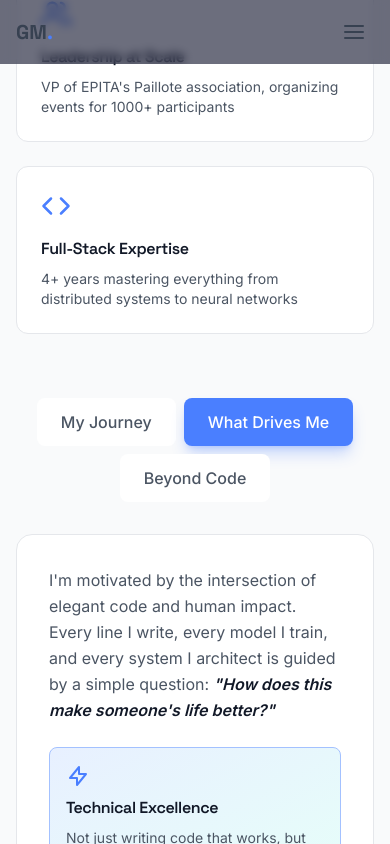
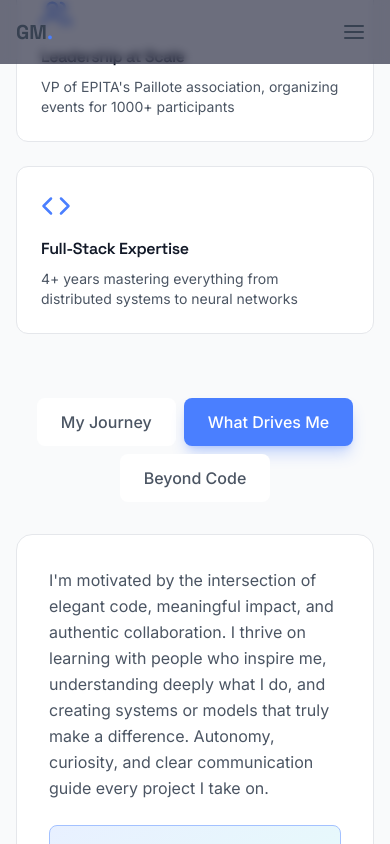
Before and after one commit to CornFlexxxxxxx/Portfolio, a React (Vite) app: page / in a window 390 px wide. Both pictures are taken after a click on the button "What Drives Me". Shown: the part 1530-2374 px from the top of the page. Built offline with nearby package versions, Linux system fonts and the light colour scheme.

Commit message:
feat: Changed the content and adjusted the phone version

```diff
--- a/src/components/layout/Header.tsx
+++ b/src/components/layout/Header.tsx
@@ -24,7 +24,8 @@ const Header = () => {
     // Handle scroll effect
     useEffect(() => {
         const handleScroll = () => {
-            setIsScrolled(window.scrollY > 950);
+            const threshold = window.innerHeight * 0.95;
+            setIsScrolled(window.scrollY > threshold);
         };
 
         window.addEventListener('scroll', handleScroll);
@@ -38,7 +39,7 @@ const Header = () => {
 
     return (
         <header
-            className={`fixed top-0 left-0 right-0 z-50 transition-all duration-300 ${isScrolled
+            className={`fixed top-0 left-0 right-0 z-50 transition-all duration-300 ${isScrolled || isMobileMenuOpen
                 ? 'bg-white/90 dark:bg-primary-500/90 backdrop-blur-md shadow-lg'
                 : 'bg-primary-500/60 dark:bg-primary-500/60 backdrop-blur-sm'
                 }`}
--- a/src/components/sections/About.tsx
+++ b/src/components/sections/About.tsx
@@ -55,14 +55,12 @@ const About = () => {
                         relentless innovation, the "why not?" attitude, and the belief that a small team can change the world.
                     </p>
                     <p>
-                        Recently, I underwent what I call my{' '}
-                        <span className="text-secondary-400 font-semibold">"mindset revolution"</span>.
-                        I shifted from passively absorbing knowledge to actively seeking out the hardest problems.
-                        Whether it's fine-tuning transformer models, building distributed systems handling 150+ cores,
-                        or leading 1000+ person events, I now run toward complexity rather than away from it.
+                        Recently, I shifted from passively absorbing knowledge to <span className="text-secondary-300 font-semibold">actively challenging myself.</span>
+                        Whether it's going deeper into school work, learning independently, giving my best in associative activities,
+                        or seeking out hackathons and new experiences, I now embrace complexity rather than shy away from it.
                     </p>
                     <p>
-                        As I approach graduation, I'm not just looking for a job – I'm seeking to contribute to
+                        As I approach graduation, I'm not just looking for a job, I'm seeking to contribute to
                         something meaningful. The Bay Area represents more than a location; it's where my technical
                         skills, international perspective, and hunger for impact can converge to create real value.
                     </p>
@@ -74,28 +72,28 @@ const About = () => {
             content: (
                 <div className="space-y-6">
                     <p className="text-gray-600 dark:text-gray-300 leading-relaxed">
-                        I'm motivated by the intersection of elegant code and human impact. Every line I write,
-                        every model I train, and every system I architect is guided by a simple question:{' '}
-                        <span className="text-gray-900 dark:text-white font-semibold italic">
-                            "How does this make someone's life better?"
-                        </span>
+                        I'm motivated by the intersection of elegant code, meaningful impact, and authentic collaboration.
+                        I thrive on learning with people who inspire me, understanding deeply what I do, and creating systems or models
+                        that truly make a difference. Autonomy, curiosity, and clear communication guide every project I take on.
                     </p>
                     <div className="grid grid-cols-1 md:grid-cols-2 gap-4 mt-6">
                         <div className="p-4 bg-gradient-to-br from-secondary-50 to-accent-50 dark:from-secondary-900/20 dark:to-accent-900/20 rounded-lg border border-secondary-200 dark:border-secondary-800">
                             <HiOutlineLightningBolt className="text-secondary-400 text-2xl mb-2" />
                             <h4 className="font-semibold text-gray-900 dark:text-white mb-2">Technical Excellence</h4>
                             <p className="text-sm text-gray-600 dark:text-gray-400">
-                                Not just writing code that works, but crafting solutions that scale, maintain, and inspire.
+                                I focus on building solutions that scale, maintain, and have a genuine impact, not just code that works.
                             </p>
                         </div>
                         <div className="p-4 bg-gradient-to-br from-accent-50 to-warm-50 dark:from-accent-900/20 dark:to-warm-900/20 rounded-lg border border-accent-200 dark:border-accent-800">
                             <HiOutlineAcademicCap className="text-accent-500 text-2xl mb-2" />
-                            <h4 className="font-semibold text-gray-900 dark:text-white mb-2">Lifelong Learning</h4>
+                            <h4 className="font-semibold text-gray-900 dark:text-white mb-2">Curiosity & Learning</h4>
                             <p className="text-sm text-gray-600 dark:text-gray-400">
-                                Every challenge is an opportunity to grow. Currently self-teaching finance alongside my AI studies.
+                                I embrace challenges as opportunities to learn, whether studying independently
+                                or collaborating with people who push me to grow.
                             </p>
                         </div>
                     </div>
+
                     <div className="mt-6">
                         <h4 className="font-semibold text-gray-900 dark:text-white mb-3">Core Values</h4>
                         <div className="flex flex-wrap gap-2">
@@ -134,18 +132,6 @@ const About = () => {
                             </div>
                         </div>
                         <div className="flex gap-4">
-                            <div className="flex-shrink-0 w-12 h-12 bg-secondary-100 dark:bg-secondary-900/20 rounded-lg flex items-center justify-center">
-                                <span className="text-xl">🌍</span>
-                            </div>
-                            <div>
-                                <h4 className="font-semibold text-gray-900 dark:text-white">Cultural Bridge</h4>
-                                <p className="text-sm text-gray-600 dark:text-gray-400 mt-1">
-                                    Being bilingual and having lived in both France and the US, I bring a unique perspective
-                                    that helps me navigate diverse teams and global challenges.
-                                </p>
-                            </div>
-                        </div>
-                        <div className="flex gap-4">
                             <div className="flex-shrink-0 w-12 h-12 bg-accent-100 dark:bg-accent-900/20 rounded-lg flex items-center justify-center">
                                 <span className="text-xl">📈</span>
                             </div>
@@ -154,6 +140,28 @@ const About = () => {
                                 <p className="text-sm text-gray-600 dark:text-gray-400 mt-1">
                                     Currently teaching myself quantitative finance – because understanding markets helps
                                     me build better fintech solutions and showcases my intellectual curiosity.
+                                </p>
+                            </div>
+                        </div>
+                        <div className="flex gap-4">
+                            <div className="flex-shrink-0 w-12 h-12 bg-secondary-100 dark:bg-secondary-900/20 rounded-lg flex items-center justify-center">
+                                <span className="text-xl">🏄‍♂️</span>
+                            </div>
+                            <div>
+                                <h4 className="font-semibold text-gray-900 dark:text-white">Sports & Adventure</h4>
+                                <p className="text-sm text-gray-600 dark:text-gray-400 mt-1">
+                                    I stay active through volleyball, gym workouts, wakeboarding, snowboarding, and surfing — all ways to challenge myself physically and mentally.
+                                </p>
+                            </div>
+                        </div>
+                        <div className="flex gap-4">
+                            <div className="flex-shrink-0 w-12 h-12 bg-accent-100 dark:bg-accent-900/20 rounded-lg flex items-center justify-center">
+                                <span className="text-xl">🌍</span>
+                            </div>
+                            <div>
+                                <h4 className="font-semibold text-gray-900 dark:text-white">Culture & Learning</h4>
+                                <p className="text-sm text-gray-600 dark:text-gray-400 mt-1">
+                                    I enjoy learning languages like Italian and Spanish, exploring new cuisines through cooking and wine tasting, and discovering new cultures whenever possible.
                                 </p>
                             </div>
                         </div>
@@ -209,8 +217,8 @@ const About = () => {
                                 key={key}
                                 onClick={() => setActiveTab(key)}
                                 className={`px-6 py-3 rounded-lg font-medium transition-all duration-300 ${activeTab === key
-                                        ? 'bg-secondary-400 text-white shadow-lg shadow-secondary-400/30'
-                                        : 'bg-white dark:bg-primary-500 text-gray-600 dark:text-gray-300 hover:bg-gray-100 dark:hover:bg-primary-400'
+                                    ? 'bg-secondary-400 text-white shadow-lg shadow-secondary-400/30'
+                                    : 'bg-white dark:bg-primary-500 text-gray-600 dark:text-gray-300 hover:bg-gray-100 dark:hover:bg-primary-400'
                                     }`}
                             >
                                 {tab.title}
--- a/src/components/sections/Projects.tsx
+++ b/src/components/sections/Projects.tsx
@@ -34,8 +34,7 @@ const Projects = () => {
         { value: 'all', label: 'All Projects', count: projects.length },
         { value: 'AI/ML', label: 'AI/ML', count: projects.filter(p => p.category === 'AI/ML').length },
         { value: 'Distributed Systems', label: 'Distributed', count: projects.filter(p => p.category === 'Distributed Systems').length },
-        { value: 'Full-Stack', label: 'Full-Stack', count: projects.filter(p => p.category === 'Full-Stack').length },
-        { value: 'IoT', label: 'IoT', count: projects.filter(p => p.category === 'IoT').length },
+        { value: 'Data-Driven', label: 'Data-Driven', count: projects.filter(p => p.category === 'Data-Driven').length },
     ];
 
     const sortedProjects = selectedCategory === 'all'
@@ -128,26 +127,6 @@ const Projects = () => {
                         </p>
                     </div>
                 )}
-
-                {/* Statistics */}
-                <div className="mt-16 grid grid-cols-2 md:grid-cols-4 gap-6 max-w-4xl mx-auto">
-                    <div className="text-center">
-                        <div className="text-3xl font-bold text-secondary-400 mb-2">5+</div>
-                        <div className="text-sm text-gray-600 dark:text-gray-400">Major Projects</div>
-                    </div>
-                    <div className="text-center">
-                        <div className="text-3xl font-bold text-accent-400 mb-2">15+</div>
-                        <div className="text-sm text-gray-600 dark:text-gray-400">Technologies</div>
-                    </div>
-                    <div className="text-center">
-                        <div className="text-3xl font-bold text-warm-400 mb-2">100K+</div>
-                        <div className="text-sm text-gray-600 dark:text-gray-400">Data Points</div>
-                    </div>
-                    <div className="text-center">
-                        <div className="text-3xl font-bold text-purple-400 mb-2">24/7</div>
-                        <div className="text-sm text-gray-600 dark:text-gray-400">Passion</div>
-                    </div>
-                </div>
             </div>
         </section>
     );
--- a/src/components/ui/ProjectCard.tsx
+++ b/src/components/ui/ProjectCard.tsx
@@ -1,6 +1,6 @@
 import { type Project } from '../../data/projects';
-import { FiGithub, FiExternalLink, FiStar, FiArrowRight } from 'react-icons/fi';
-import { HiOutlineChip, HiOutlineDatabase, HiOutlineCode, HiOutlineWifi } from 'react-icons/hi';
+import { FiGithub, FiExternalLink, FiArrowRight } from 'react-icons/fi';
+import { HiOutlineChip, HiOutlineDatabase, HiOutlineWifi } from 'react-icons/hi';
 
 interface ProjectCardProps {
     project: Project;
@@ -10,9 +10,8 @@ interface ProjectCardProps {
 const ProjectCard = ({ project, index }: ProjectCardProps) => {
     const categoryIcons = {
         'AI/ML': HiOutlineChip,
-        'Distributed Systems': HiOutlineDatabase,
-        'Full-Stack': HiOutlineCode,
-        'IoT': HiOutlineWifi,
+        'Distributed Systems': HiOutlineWifi,
+        'Data-Driven': HiOutlineDatabase,
     };
 
     const CategoryIcon = categoryIcons[project.category];
@@ -23,9 +22,7 @@ const ProjectCard = ({ project, index }: ProjectCardProps) => {
                 return 'from-secondary-400 to-purple-400';
             case 'Distributed Systems':
                 return 'from-accent-400 to-blue-400';
-            case 'Full-Stack':
-                return 'from-warm-400 to-orange-400';
-            case 'IoT':
+            case 'Data-Driven':
                 return 'from-green-400 to-teal-400';
             default:
                 return 'from-gray-400 to-gray-500';
--- a/src/data/experience.ts
+++ b/src/data/experience.ts
@@ -45,6 +45,7 @@ export const experiences: Experience[] = [
             'Redesigned organizational system using Notion, improving coordination by 40%',
             'Managed crisis situations with real-time problem-solving',
         ],
+        tech: ['Event Management', 'Team Leadership', 'Public Speaking'],
     },
     {
         id: 'vesto',
@@ -76,6 +77,7 @@ export const experiences: Experience[] = [
             'Built international network of tech professionals and students',
             'Gained cross-cultural communication skills essential for global teams',
         ],
+        tech: ['Cross-Cultural Communication', 'Adaptability'],
     },
     {
         id: 'savencia',
--- a/src/data/projects.ts
+++ b/src/data/projects.ts
@@ -4,7 +4,7 @@ export interface Project {
     description: string;
     longDescription: string;
     tech: string[];
-    category: 'AI/ML' | 'Distributed Systems' | 'Full-Stack' | 'IoT';
+    category: 'AI/ML' | 'Distributed Systems' | 'Data-Driven';
     github?: string;
     demo?: string;
     image?: string;
@@ -19,12 +19,12 @@ export interface Project {
 export const projects: Project[] = [
     {
         id: 'minecraft-ai',
-        title: 'MinecraftAI - AI-Powered Game Companion',
+        title: 'AI-Powered Game Companion',
         description: 'Natural language bot that translates conversational commands into autonomous Minecraft behaviors.',
         longDescription: 'Built during the Mistral AI Hackathon in 24 hours. Created a TypeScript REST API connecting a Minecraft bot to a Python MCP server, enabling complex autonomous behaviors through natural language commands.',
         tech: ['Python', 'TypeScript', 'MCP Protocol', 'REST API', 'Mistral AI'],
         category: 'AI/ML',
-        github: 'https://github.com/CornFlexxxxxxx',
+        github: 'https://github.com/BADSTART-Mistral-Hackathon-MCP/Minecraft-MistralMCP',
         highlights: [
             'Built in 24-hour hackathon at Mistral AI',
             'Bridges natural language to game actions',
@@ -39,13 +39,13 @@ export const projects: Project[] = [
         date: '2025'
     },
     {
-        id: 'sentiment-scope',
-        title: 'SentimentScope - Business Reviews NLP',
+        id: 'business-reviews-nlp',
+        title: 'Business Reviews NLP',
         description: 'Advanced sentiment analysis system using fine-tuned transformers on 100,000+ business reviews.',
         longDescription: 'Developed comprehensive NLP pipeline with DistilBERT for sentiment classification and GPT-2 for text generation. Built interactive React interface for real-time model testing and visualization.',
         tech: ['Python', 'PyTorch', 'DistilBERT', 'GPT-2', 'React', 'FastAPI'],
         category: 'AI/ML',
-        github: 'https://github.com/CornFlexxxxxxx',
+        github: 'https://github.com/aygoun/nlp1-business-reviews',
         highlights: [
             'Fine-tuned on 100,000+ business reviews',
             'Implements transformer architectures',
@@ -66,7 +66,7 @@ export const projects: Project[] = [
         longDescription: 'Built a Twitter-like platform with 7 microservices using sharded MongoDB for posts, Neo4j for social graphs, and Redis clustering for caching. Implemented automated CI/CD with Docker and Kubernetes.',
         tech: ['Java', 'Kubernetes', 'Docker', 'MongoDB', 'Neo4j', 'Redis', 'Apache Kafka'],
         category: 'Distributed Systems',
-        github: 'https://github.com/CornFlexxxxxxx',
+        github: 'https://gitlab.cri.epita.fr/ing/majeures/tc/info/student/2026/2025-epitweet-tinyx-02',
         highlights: [
             '7 independent microservices',
             'Sharded database architecture',
@@ -82,13 +82,13 @@ export const projects: Project[] = [
         date: '2025'
     },
     {
-        id: 'naval-net',
-        title: 'NavalNet - Ship Classification CNN',
+        id: 'ship-cnn',
+        title: 'Ship Classification CNN',
         description: 'Computer vision model achieving 82.69% accuracy on degraded 32x32 ship images with severe class imbalance.',
         longDescription: 'Developed a constrained VGG-style CNN for ship classification, optimizing architecture within 25-layer limit. Handled 3.86:1 class imbalance through intelligent weighting and spatial detail preservation.',
         tech: ['Python', 'TensorFlow', 'Computer Vision', 'CNN', 'NumPy'],
         category: 'AI/ML',
-        github: 'https://github.com/CornFlexxxxxxx',
+        github: 'https://www.kaggle.com/competitions/navires-2025',
         highlights: [
             '82.69% accuracy on degraded images',
             'Handled 3.86:1 class imbalance',
@@ -103,13 +103,13 @@ export const projects: Project[] = [
         date: '2025'
     },
     {
-        id: 'washsmart',
-        title: 'WashSmart - IoT Washing Machine System',
+        id: 'iot-washing-machine',
+        title: 'IoT Washing Machine System',
         description: 'Distributed IoT platform with real-time stream processing and anomaly detection for smart appliances.',
         longDescription: 'Developed a PoC for IoT washing machine management using 3-tier Data Lake architecture. Implemented real-time processing with Kafka and Spark Streaming, including anomaly detection and multi-channel alerts.',
         tech: ['Scala', 'Apache Kafka', 'Spark Streaming', 'Cassandra', 'MinIO', 'Elasticsearch'],
-        category: 'IoT',
-        github: 'https://github.com/CornFlexxxxxxx',
+        category: 'Data-Driven',
+        github: 'https://github.com/CornFlexxxxxxx/IoT-WasingMachine-PoC',
         highlights: [
             '3-tier Data Lake architecture',
             'Real-time stream processing',
```
Also changed, not shown: src/components/sections/Hero.tsx (+6 -12 lines), src/components/sections/Skills.tsx (+2 -25 lines), src/data/skills.ts (+37 -38 lines).
